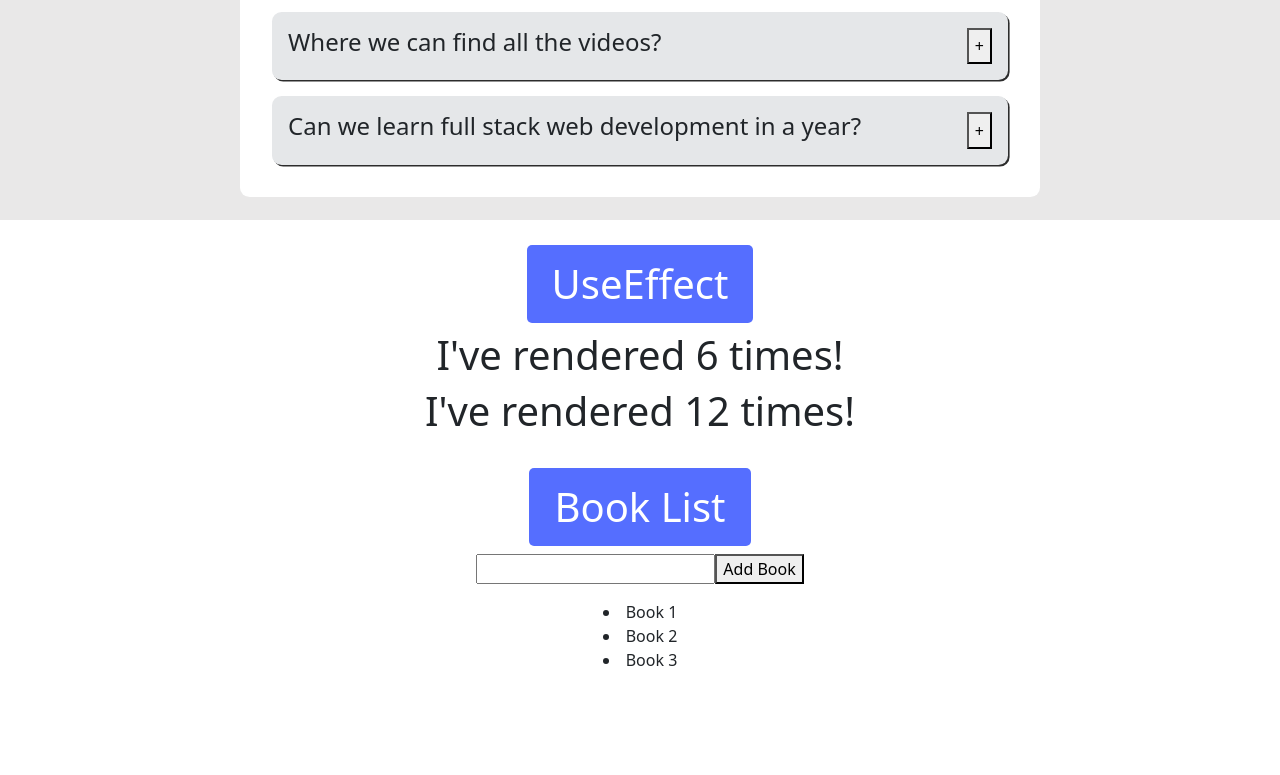
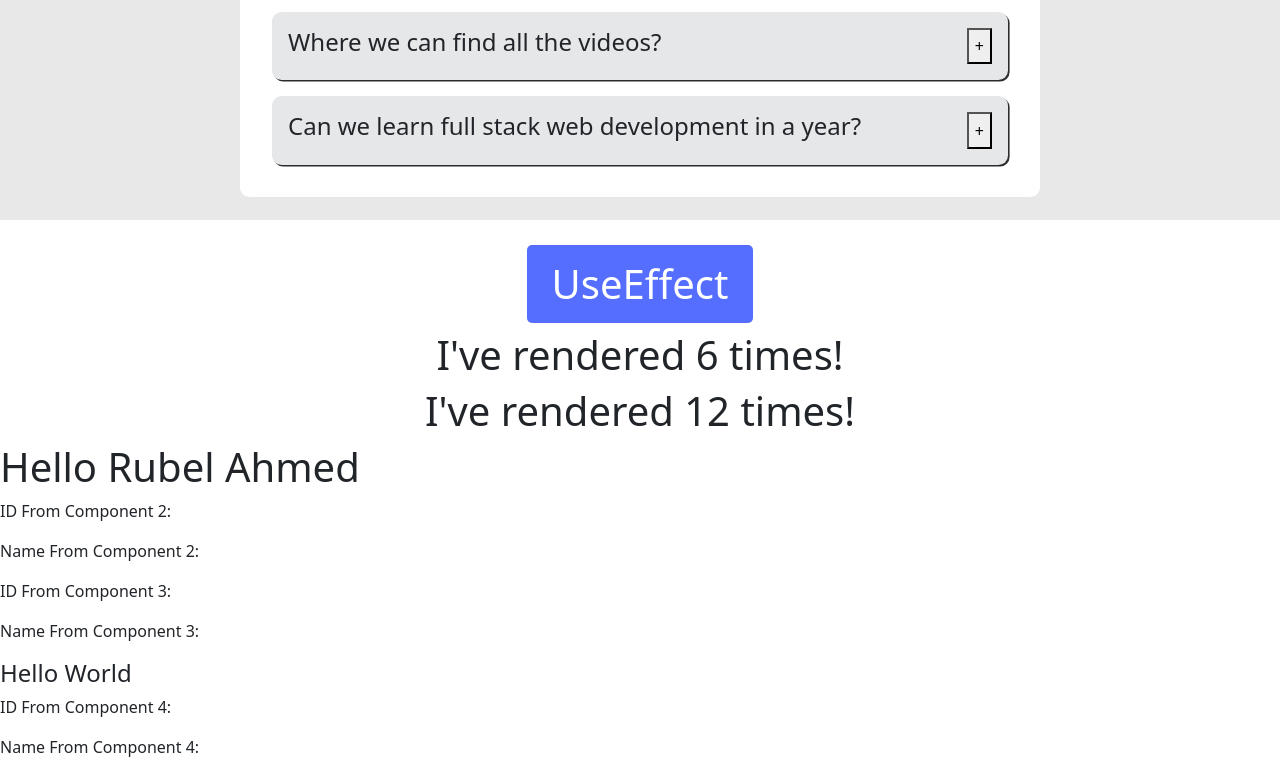
Before and after one commit to noruzzamanrubel/React, a React (Create React App) app: page / in a window 1280 px wide. Shown: the part 2732-3507 px from the top of the page. Before the commit the page ends 3404 px from the top, so only its background shows below. Built offline with nearby package versions, Linux system fonts and the light colour scheme.

Commit message:
usecontext

```diff
--- a/src/App.js
+++ b/src/App.js
@@ -16,6 +16,7 @@ import Toggle from "./components/Toggle/Toggle";
 import FAQS from "./components/FAQS/FAQS";
 import Timer from "./components/UseEffect/Timer";
 import UseReduser from "./components/UseReducer/UseReduser";
+import Componet1 from "./components/UseContext/Componet1";
 // import DataFetch from "./components/UseEffect/DataFetch";
 
 const App = () => {
@@ -66,8 +67,9 @@ const App = () => {
       <Toggle />
       <FAQS />
       <Timer />
-      <UseReduser />
+      {/* <UseReduser /> */}
       {/* <DataFetch /> */}
+      <Componet1 />
     </div>
   );
 };
--- /dev/null
+++ b/src/components/UseContext/Componet1.js
@@ -0,0 +1,22 @@
+import React, { useState } from 'react'
+import Componet2 from './Componet2'
+import { UserContext } from './UserContext'
+
+const dumyData = {
+    id: 101,
+    name: 'Rubel Ahmed'
+}
+const dumyData2 = 'Hello World'
+
+const Componet1 = () => {
+    const [user, setUser] = useState(dumyData);
+    const [text, setText] = useState(dumyData2);
+    return (
+        <UserContext.Provider value={{ user, text }}>
+            <h1>{`Hello ${user.name}`}</h1>
+            <Componet2 />
+        </UserContext.Provider>
+    )
+}
+
+export default Componet1
--- /dev/null
+++ b/src/components/UseContext/Componet2.js
@@ -0,0 +1,17 @@
+import React, { useContext } from 'react';
+import Componet3 from './Componet3';
+import { UserContext } from './UserContext';
+
+const Componet2 = () => {
+    const data = useContext(UserContext);
+    const { id, name } = data;
+    return (
+        <>
+            <p>ID From Component 2: {id}</p>
+            <p>Name From Component 2: {name}</p>
+            <Componet3 />
+        </>
+    )
+}
+
+export default Componet2
--- /dev/null
+++ b/src/components/UseContext/Componet3.js
@@ -0,0 +1,18 @@
+import React, {useContext} from 'react'
+import Component4 from './Componet4'
+import {UserContext} from './UserContext'
+
+const Componet3 = () => {
+  const data = useContext(UserContext);
+  const {id, name} = data;
+
+  return (
+    <>
+      <p>ID From Component 3: {id}</p>
+      <p>Name From Component 3: {name}</p>
+      <Component4 />
+    </>
+  )
+}
+
+export default Componet3
--- /dev/null
+++ b/src/components/UseContext/Componet4.js
@@ -0,0 +1,16 @@
+import React, { useContext } from 'react'
+import { UserContext } from './UserContext'
+
+const Componet4 = () => {
+  const test = useContext(UserContext);
+  const { id, name, text } = test;
+  return (
+    <>
+      <h4>{text}</h4>
+      <p> ID From Component 4: {id}</p>
+      <p>Name From Component 4: {name}</p>
+    </>
+  )
+}
+
+export default Componet4
--- /dev/null
+++ b/src/components/UseContext/UserContext.js
@@ -0,0 +1,2 @@
+import React from "react";
+export const UserContext = React.createContext();
```
